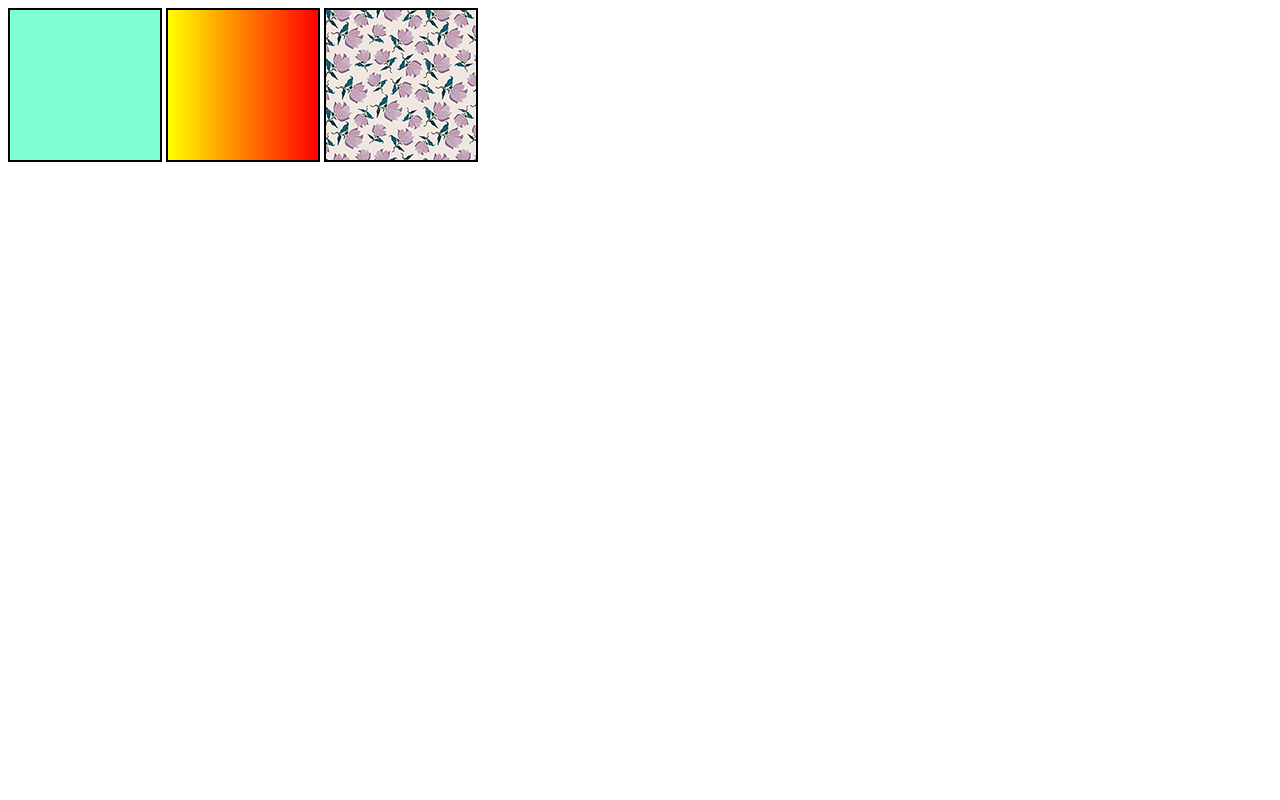
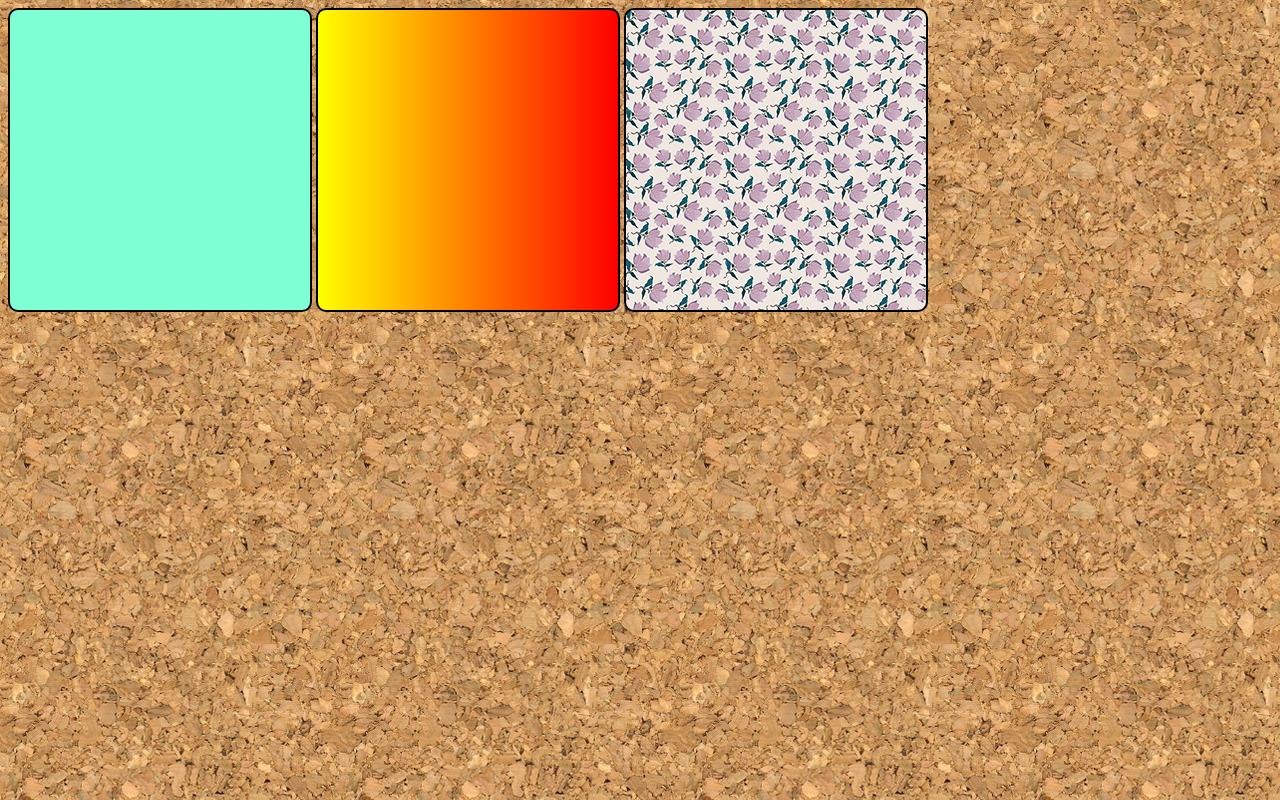
Before and after one commit to EDH74/Modulo-3_exercicio, a plain HTML site: page ex022/index.html in a window 1280 px wide. Drawn offline with Linux system fonts and the light colour scheme.

Commit message:
Update index.html

```diff
--- a/ex022/index.html
+++ b/ex022/index.html
@@ -6,11 +6,16 @@
     <title>Test background imagens</title>
 </head>
 <style>
+
+    body{
+        background-image:url(../imagens/wallpaper001.jpg);
+    }
     .quadrado{
         border: 2px solid black;
-        height:150px;
-        width: 150px;
+        height:300px;
+        width: 300px;
         display: inline-block;
+        border-radius: 10px;
     }
 
     div#q1{
```
